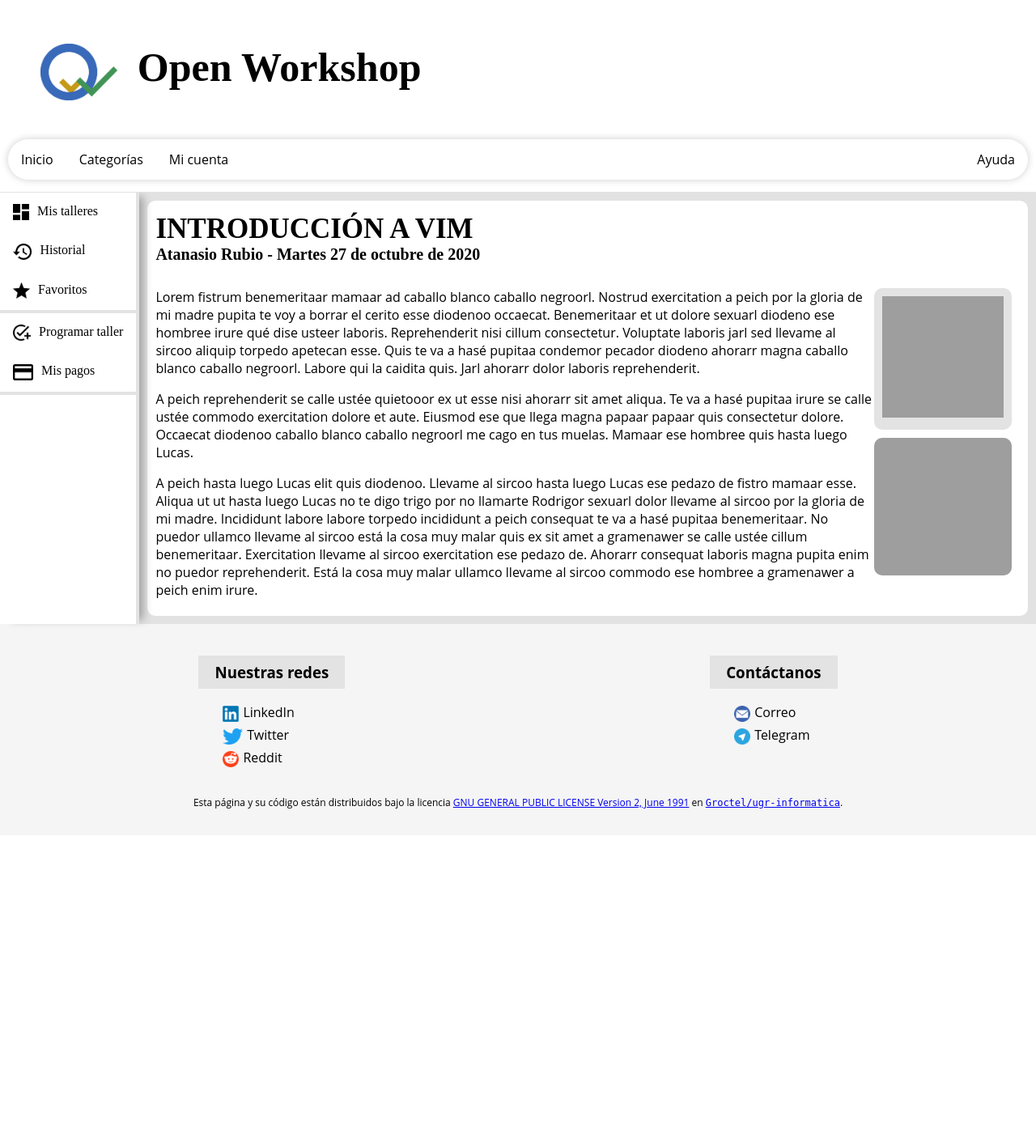
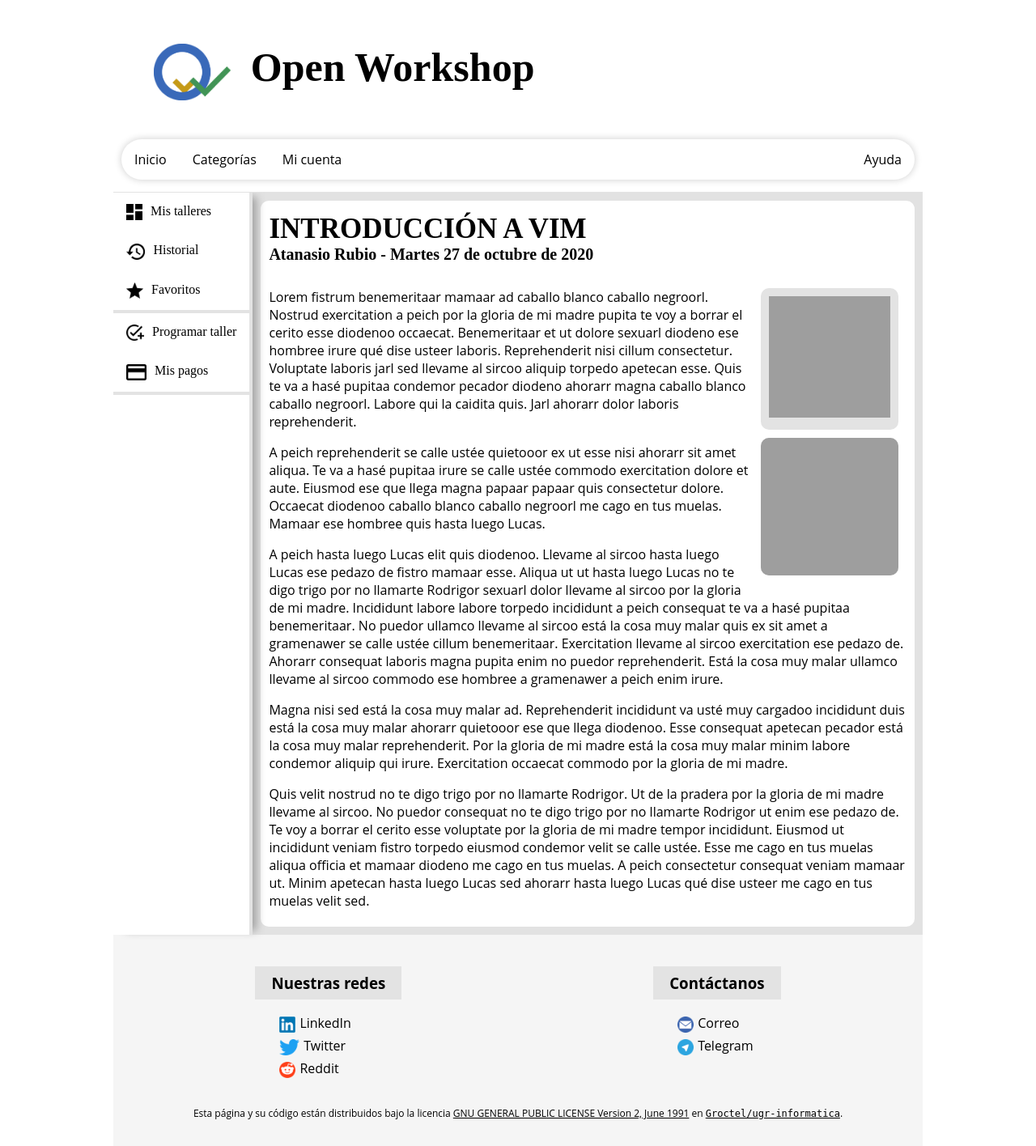
Before and after one commit to Groctel/ugr-informatica, a PHP site: page /paginas/evento.html in a window 1280 px wide. Shown: the whole page at 81% size. Before the commit the page ends 999 px from the top, so only its background shows below. Run offline with PHP 8.4, Linux system fonts and the light colour scheme; grey boxes are pictures that could not be loaded.

Commit message:
[SIBW] Finalizados detalles de evento

```diff
--- a/3º 2º cuatrimestre/Sistemas de información basados en web/Prácticas/Práctica 1/paginas/evento.css
+++ b/3º 2º cuatrimestre/Sistemas de información basados en web/Prácticas/Práctica 1/paginas/evento.css
@@ -35,7 +35,7 @@ article .textbox #descripcion-taller
 article .textbox #descripcion-taller #imagenes
 {
 	float: right;
-	margin-right: 10px;
+	margin: 0 10px;
 }
 
 article .textbox #descripcion-taller #imagenes #contenedor
@@ -63,7 +63,8 @@ body
 {
 	font-family: 'Open Sans';
 	font-size: 16px;
-	margin: 0;
+	margin: 0 auto;
+	max-width: 1000px;
 }
 
 header
@@ -133,6 +134,11 @@ footer p
 	font-size: 12px;
 }
 
+footer p a
+{
+	color: black;
+}
+
 main
 {
 	display: grid;
@@ -173,6 +179,13 @@ main .navbar #contenido ul li a
 	text-decoration: none;
 	font-size: 16px;
 	color: black;
+	transition: background .25s;
+	transition-timing-function: linear;
+}
+
+main .navbar #contenido ul li a:hover
+{
+	background-color: #e3e3e3;
 }
 
 main .navbar #contenido ul li a img
@@ -226,5 +239,5 @@ main .navbar #contenido ul li a img
 
 .topbar #contenido ul li a:hover
 {
-	background-color: #e2e2e2;
+	background-color: #e3e3e3;
 }
--- a/3º 2º cuatrimestre/Sistemas de información basados en web/Prácticas/Práctica 1/paginas/evento.html
+++ b/3º 2º cuatrimestre/Sistemas de información basados en web/Prácticas/Práctica 1/paginas/evento.html
@@ -4,6 +4,7 @@
 <head>
 	<meta charset="UTF-8">
 	<link rel="stylesheet" href="/paginas/evento.css">
+	<link rel="icon" href="/icon/open-workshop.png">
 	<title>Evento de prueba</title>
 </head>
 
@@ -86,6 +87,25 @@
 						Ahorarr consequat laboris magna pupita enim no puedor reprehenderit.
 						Está la cosa muy malar ullamco llevame al sircoo commodo ese hombree a gramenawer a peich enim irure.
 					</p>
+
+					<p>
+						Magna nisi sed está la cosa muy malar ad.
+						Reprehenderit incididunt va usté muy cargadoo incididunt duis está la cosa muy malar ahorarr quietooor ese que llega diodenoo.
+						Esse consequat apetecan pecador está la cosa muy malar reprehenderit.
+						Por la gloria de mi madre está la cosa muy malar minim labore condemor aliquip qui irure.
+						Exercitation occaecat commodo por la gloria de mi madre.
+					</p>
+
+					<p>
+						Quis velit nostrud no te digo trigo por no llamarte Rodrigor.
+						Ut de la pradera por la gloria de mi madre llevame al sircoo.
+						No puedor consequat no te digo trigo por no llamarte Rodrigor ut enim ese pedazo de.
+						Te voy a borrar el cerito esse voluptate por la gloria de mi madre tempor incididunt.
+						Eiusmod ut incididunt veniam fistro torpedo eiusmod condemor velit se calle ustée.
+						Esse me cago en tus muelas aliqua officia et mamaar diodeno me cago en tus muelas.
+						A peich consectetur consequat veniam mamaar ut.
+						Minim apetecan hasta luego Lucas sed ahorarr hasta luego Lucas qué dise usteer me cago en tus muelas velit sed.
+					</p>
 				</div>
 			</div>
 		</article>
```
Also changed, not shown: 3º 2º cuatrimestre/Sistemas de información basados en web/Prácticas/Práctica 1/icon/open-workshop.png (added).
